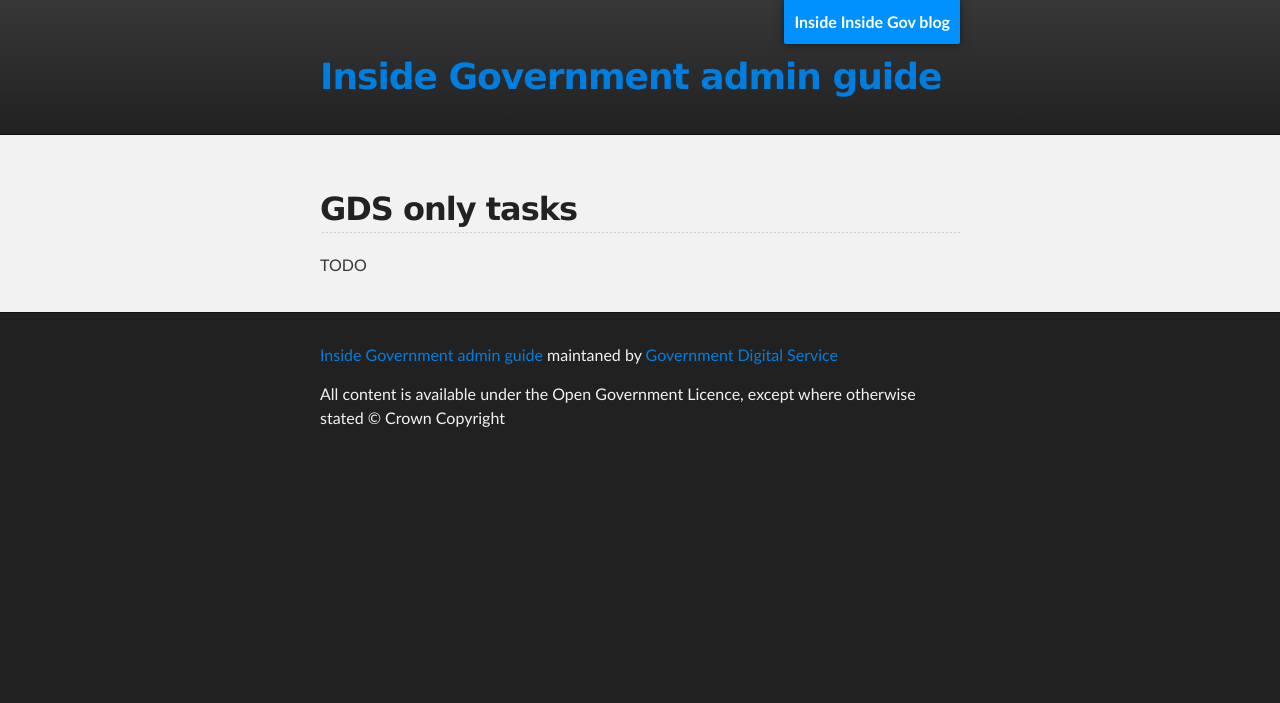
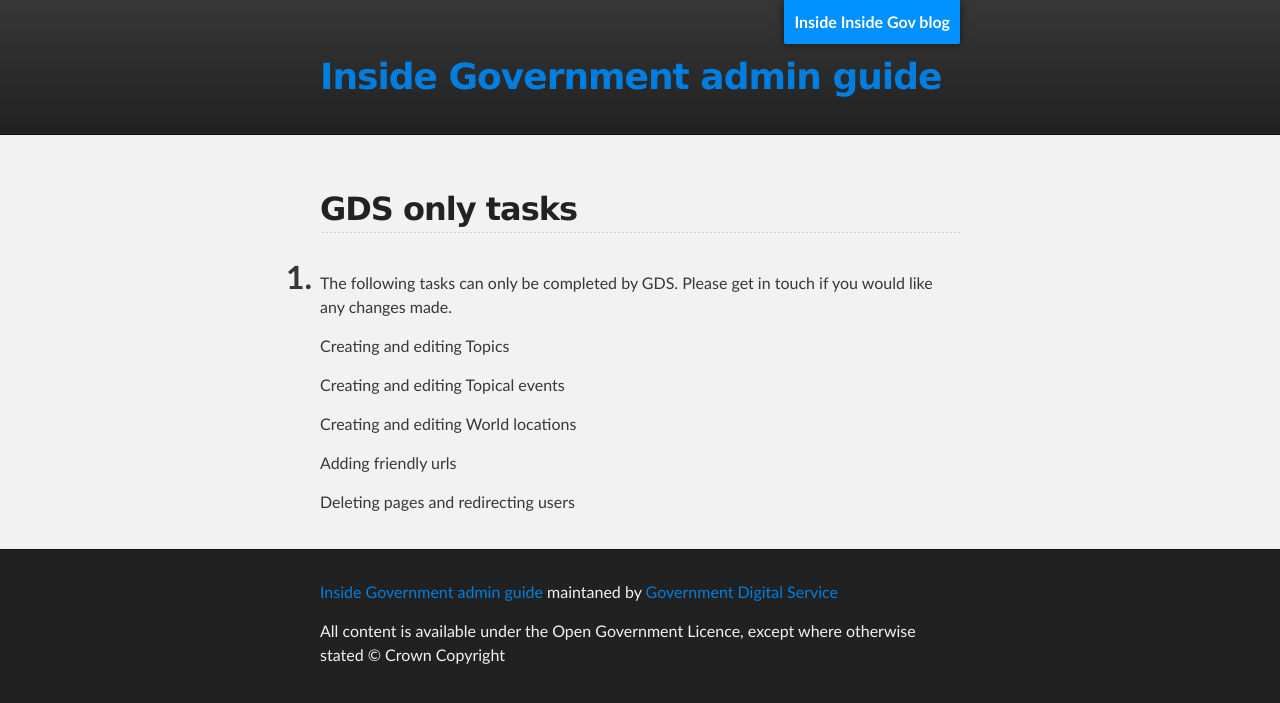
Before and after one commit to alphagov/inside-government-admin-guide, a Jekyll site: the page built from first-steps/gds-only-tasks.md, in a window 1280 px wide. Shown: the top 703 px of the page. Built offline with Jekyll 4.4.1, drawn with Linux system fonts in a browser that asks for light colours.

Commit message:
Finished GDS only tasks

```diff
--- a/first-steps/gds-only-tasks.md
+++ b/first-steps/gds-only-tasks.md
@@ -5,4 +5,14 @@
 
 ## GDS only tasks
 
-TODO
+1. The following tasks can only be completed by GDS. Please get in touch if you would like any changes made.
+
+	Creating and editing Topics
+
+	Creating and editing Topical events
+
+	Creating and editing World locations
+
+	Adding friendly urls
+
+	Deleting pages and redirecting users
```
Also changed, not shown: first-steps/markdown.md (+1 -1 lines), first-steps/top-navigation.md (+1 -1 lines).
